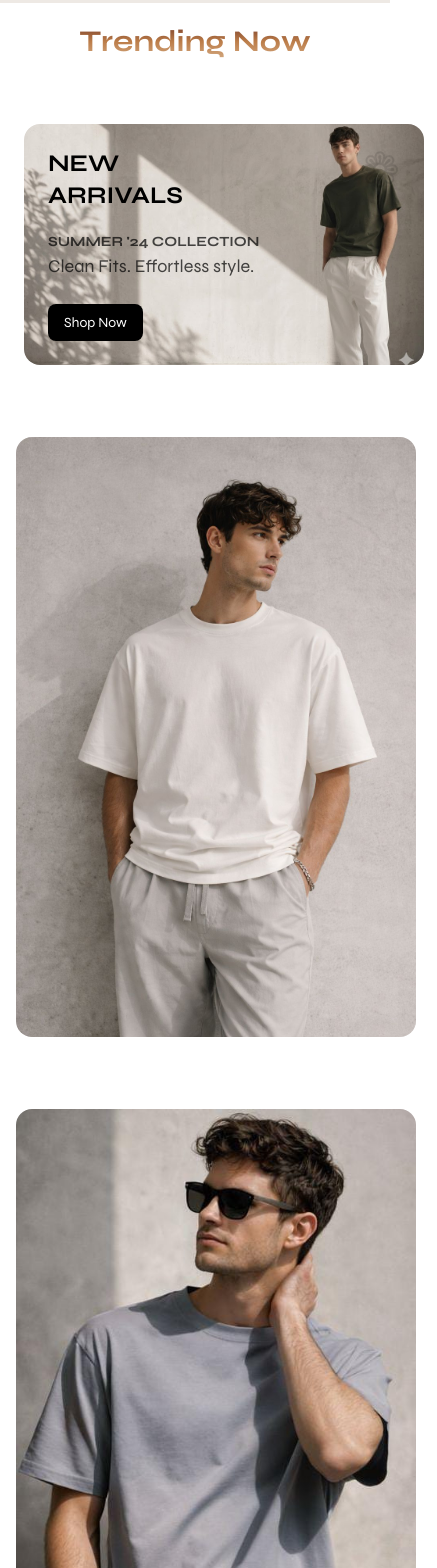
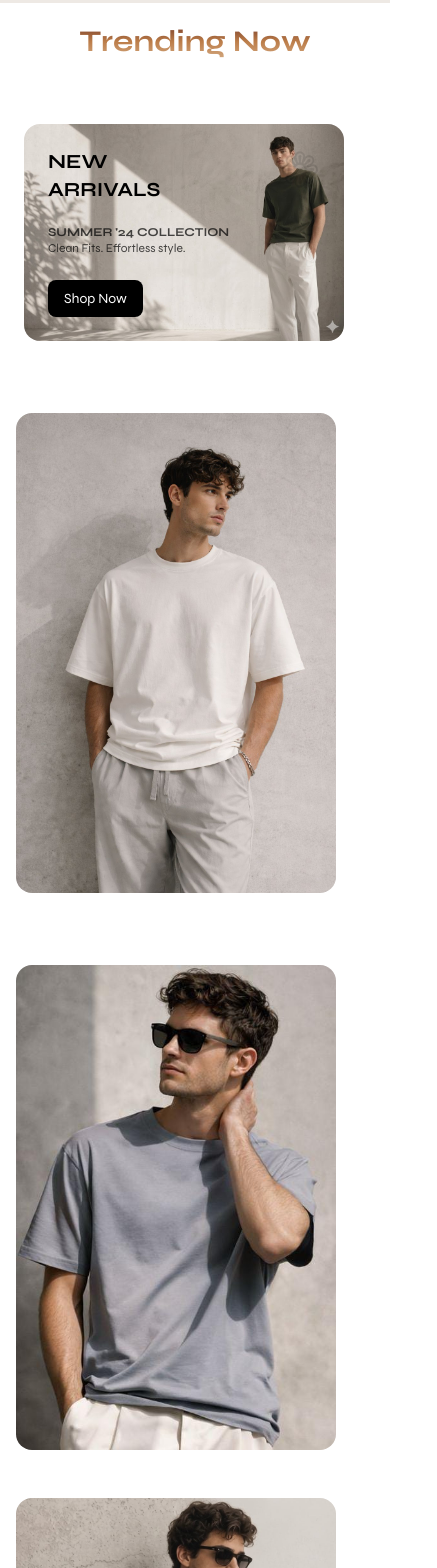
Before and after one commit to KirtiShinde18/Freut-Mich, a React (Vite) app: page / in a window 390 px wide. Shown: the part 1820-3388 px from the top of the page, 437 px wide, since content can reach past the window. Built offline with nearby package versions, Linux system fonts and the light colour scheme.

Commit message:
adjust meda query

```diff
--- a/src/pages/Trending.jsx
+++ b/src/pages/Trending.jsx
@@ -42,19 +42,19 @@ const Trending = () => {
             <Link to="#" className="hover-3d mt-12 mx-2 cursor-pointer ">
 
                 {/* Content */}
-                <div className="card w-100  md:w-120 md:p-10 text-black bg-cover bg-center rounded-2xl"
+                <div className="card w-80  md:w-120 md:p-10 text-black bg-cover bg-center rounded-2xl"
                   style={{ backgroundImage: `url(${trend3})` }}>
 
                   <div className="card-body">
                     <div className="flex justify-between mb-3">
-                      <div className="font-bold text-2xl">NEW <br />ARRIVALS</div>
+                      <div className="font-bold text-xl" md:text-2xl>NEW <br />ARRIVALS</div>
                       <div className="text-5xl opacity-10">❁</div>
                     </div>
 
-                    <div className="text-sm  mb-4 opacity-70">
+                    <div className="text-xs md:text-sm  mb-4 opacity-70">
 
                       <p className='font-bold'> SUMMER '24 COLLECTION </p>
-                      <p className='text-lg'>Clean Fits. Effortless style.</p>
+                      <p className=''>Clean Fits. Effortless style.</p>
                     </div>
 
                     <div className="flex justify-between">
@@ -84,7 +84,7 @@ const Trending = () => {
             {/* card 2  */}
             <div className="hover-3d mt-12">
                 {/* content */}
-                <figure className=" w-100  md:w-60 md:h-80 rounded-2xl overflow-hidden">
+                <figure className=" w-80  md:w-60 md:h-80 rounded-2xl overflow-hidden">
                   <img
                     src={img2}
                     alt=""
@@ -106,7 +106,7 @@ const Trending = () => {
             {/* card 3  */}
             <div className="hover-3d mt-12">
                 {/* content */}
-                <figure className=" w-100  md:w-60 md:h-80 rounded-2xl overflow-hidden">
+                <figure className=" w-80  md:w-60 md:h-80 rounded-2xl overflow-hidden">
                   <img
                     src={img3}
                     alt=""
@@ -134,7 +134,7 @@ const Trending = () => {
             {/* card 1  */}
             <div className="hover-3d mt-12">
                 {/* content */}
-                <figure className=" w-100  md:w-60 md:h-80 rounded-2xl overflow-hidden">
+                <figure className=" w-80  md:w-60 md:h-80 rounded-2xl overflow-hidden">
                   <img
                     src={img5}
                     alt=""
@@ -156,7 +156,7 @@ const Trending = () => {
             {/* card 2  */}
             <div className="hover-3d mt-12">
                 {/* content */}
-                <figure className=" w-100  md:w-60 md:h-80 rounded-2xl overflow-hidden">
+                <figure className=" w-80  md:w-60 md:h-80 rounded-2xl overflow-hidden">
                   <img
                     src={img1}
                     alt=""
@@ -179,7 +179,7 @@ const Trending = () => {
             <Link to="#" className="hover-3d my-12 mx-2 cursor-pointer">
 
   <div
-    className="card w-100 md:w-120 h-[300px] md:h-[320px] bg-cover bg-center rounded-2xl overflow-hidden"
+    className="card w-80 md:w-120 h-[300px] md:h-[320px] bg-cover bg-center rounded-2xl overflow-hidden"
     style={{ backgroundImage: `url(${trend4})` }}
   >
     {/* Empty body (optional for spacing) */}
```
